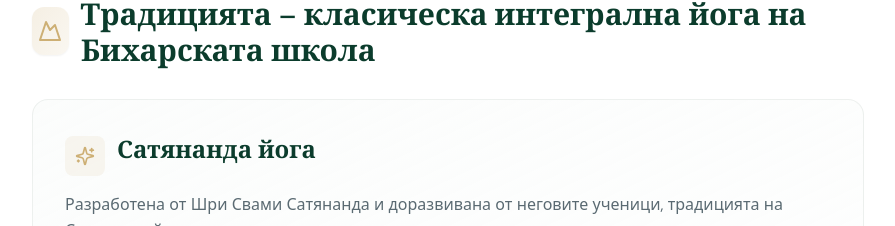
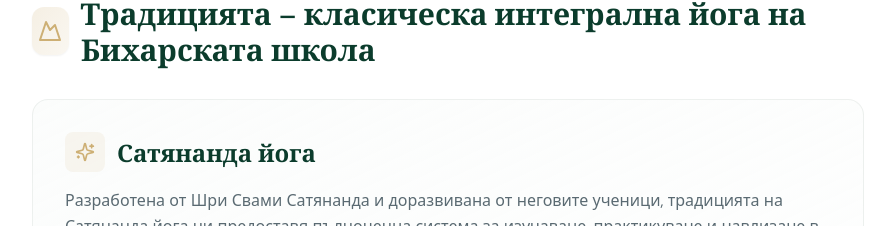
Before and after one commit to StroverIT/kailas, a Next.js app: page /za-nas in a window 1280 px wide. Shown: the part 2235-2461 px from the top of the page, without its empty margins (192-1087 px from the left). Built offline with nearby package versions, Linux system fonts and the light colour scheme; no server answers; a web font is replaced by a local one.

Commit message:
Enhance AboutPage: update Satyananda Yoga section layout for improved visual consistency and readability

```diff
--- a/src/app/za-nas/page.tsx
+++ b/src/app/za-nas/page.tsx
@@ -203,15 +203,15 @@ export default function AboutPage() {
 
           {/* Satyananda Yoga */}
           <div className="mb-12 p-8 rounded-2xl bg-gradient-to-br from-muted/30 to-muted/10 border border-border/50">
-            <div className="flex items-start gap-3 mb-4">
-              <div className="w-10 h-10 rounded-lg bg-secondary/10 flex items-center justify-center flex-shrink-0 mt-1">
+            <div className="flex items-center gap-3 mb-4">
+              <div className="w-10 h-10 rounded-lg bg-secondary/10 flex items-center justify-center flex-shrink-0">
                 <Sparkles className="w-5 h-5 text-secondary" />
               </div>
               <h3 className="font-heading text-xl md:text-2xl font-semibold text-foreground">
                 Сатянанда йога
               </h3>
             </div>
-            <div className="space-y-4 text-muted-foreground font-body leading-relaxed pl-13">
+            <div className="space-y-4 text-muted-foreground font-body leading-relaxed">
               <p>
                 Разработена от Шри Свами Сатянанда и доразвивана от неговите
                 ученици, традицията на Сатянанда йога ни предоставя пълноценна
```
